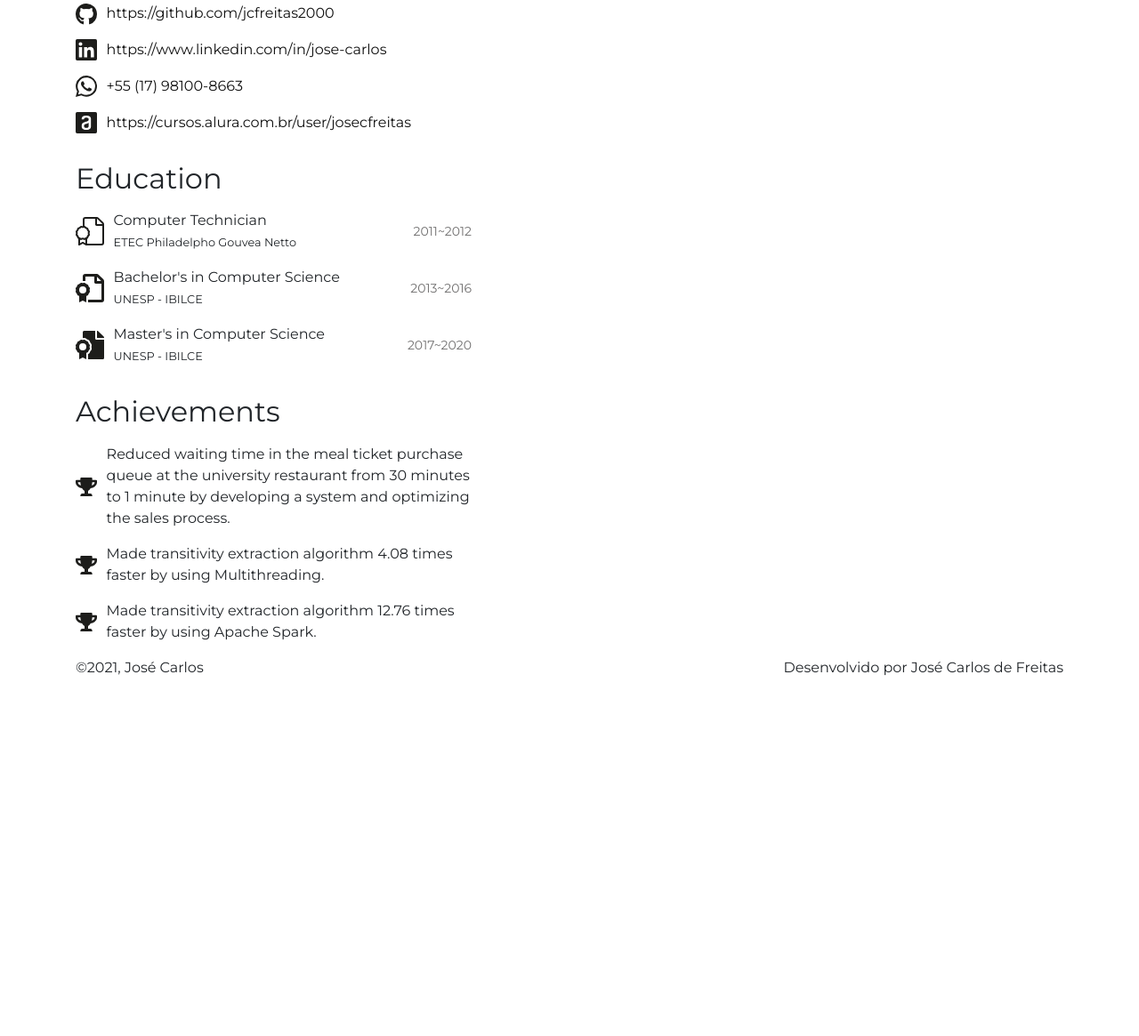
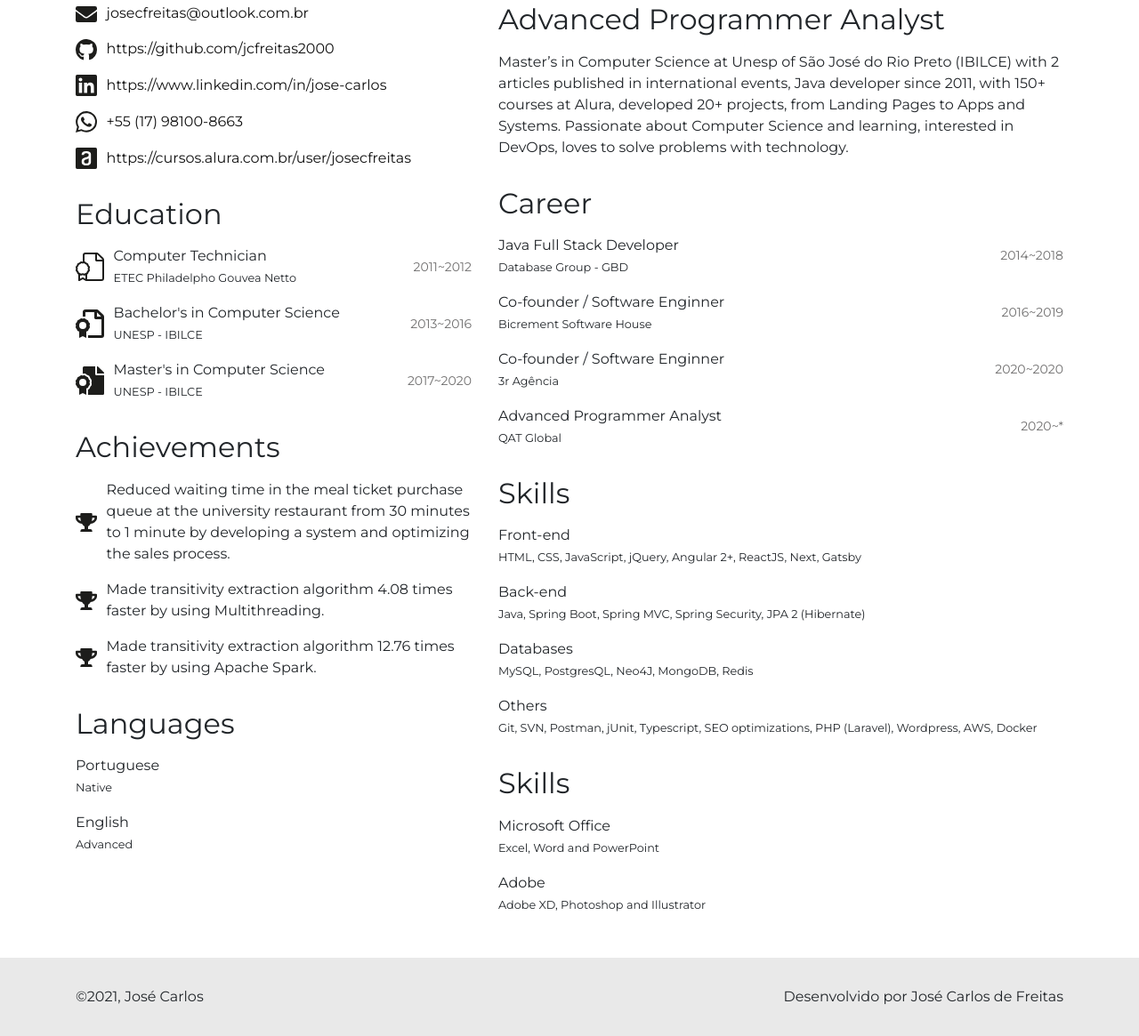
Before and after one commit to josecfreitas/cv, a Gatsby site: page / in a window 1280 px wide. Shown: the part 160-1325 px from the top of the page at 89% size. Before the commit the page ends 923 px from the top, so only its background shows below. Built offline with nearby package versions, Linux system fonts and the light colour scheme; Gatsby itself is replaced by a stand-in of ours.

Commit message:
bio, carrer, skills, other skills and footer

```diff
--- /dev/null
+++ b/src/components/cv-bio.js
@@ -0,0 +1,18 @@
+import React from "react"
+import CvSectionTitle from "./cv-section-title"
+
+const CvBio = () => (
+	<>
+		<CvSectionTitle>Advanced Programmer Analyst</CvSectionTitle>
+		<p>
+			Master’s in Computer Science at Unesp of São José do Rio Preto
+			(IBILCE) with 2 articles published in international events, Java
+			developer since 2011, with 150+ courses at Alura, developed 20+
+			projects, from Landing Pages to Apps and Systems. Passionate about
+			Computer Science and learning, interested in DevOps, loves to solve
+			problems with technology.
+		</p>
+	</>
+)
+
+export default CvBio
--- /dev/null
+++ b/src/components/cv-career.js
@@ -0,0 +1,25 @@
+import React from "react"
+import CvSectionTitle from "./cv-section-title"
+import CvLiWithSvg from "./cv-li-with-svg"
+
+const CvCareer = () => (
+	<>
+		<CvSectionTitle>Career</CvSectionTitle>
+		<ul className="list-unstyled">
+			<CvLiWithSvg subtitle="Database Group - GBD" startEnd="2014~2018">
+				Java Full Stack Developer
+			</CvLiWithSvg>
+			<CvLiWithSvg subtitle="Bicrement Software House" startEnd="2016~2019">
+				Co-founder / Software Enginner
+			</CvLiWithSvg>
+			<CvLiWithSvg subtitle="3r Agência" startEnd="2020~2020">
+				Co-founder / Software Enginner
+			</CvLiWithSvg>
+			<CvLiWithSvg subtitle="QAT Global" startEnd="2020~*">
+				Advanced Programmer Analyst
+			</CvLiWithSvg>
+		</ul>
+	</>
+)
+
+export default CvCareer
--- a/src/components/cv-education.js
+++ b/src/components/cv-education.js
@@ -1,37 +1,14 @@
 import React from "react"
 import CvSectionTitle from "./cv-section-title"
 import CvLiWithSvg from "./cv-li-with-svg"
-import styled from "styled-components"
 
 import SvgEducation1 from "../assets/svg/education1.svg"
 import SvgEducation2 from "../assets/svg/education2.svg"
 import SvgEducation3 from "../assets/svg/education3.svg"
 
-const CustomDiv = styled.div`
-	width: 100%;
-	display: flex;
-	justify-content: space-between;
-	align-items: center;
-`
-
-const Degree = styled.span`
-	display: block;
-`
-
-const StartEnd = styled.span`
-	color: #706f6f;
-	font-size: 14px;
-`
-
 const EducationItem = ({ svg, degree, school, startEnd }) => (
-	<CvLiWithSvg svg={svg}>
-		<CustomDiv>
-			<div>
-				<Degree>{degree}</Degree>
-				<small>{school}</small>
-			</div>
-			<StartEnd>{startEnd}</StartEnd>
-		</CustomDiv>
+	<CvLiWithSvg svg={svg} subtitle={school} startEnd={startEnd}>
+		{degree}
 	</CvLiWithSvg>
 )
 
--- /dev/null
+++ b/src/components/cv-languages.js
@@ -0,0 +1,19 @@
+import React from "react"
+import CvSectionTitle from "./cv-section-title"
+import CvLiWithSvg from "./cv-li-with-svg"
+
+const CvLanguages = () => (
+	<>
+		<CvSectionTitle>Languages</CvSectionTitle>
+		<ul className="list-unstyled">
+			<CvLiWithSvg subtitle="Native">
+				Portuguese
+			</CvLiWithSvg>
+			<CvLiWithSvg subtitle="Advanced">
+				English
+			</CvLiWithSvg>
+		</ul>
+	</>
+)
+
+export default CvLanguages
--- a/src/components/cv-li-with-svg.js
+++ b/src/components/cv-li-with-svg.js
@@ -9,10 +9,32 @@
 	margin-bottom: 1rem;
 `
 
-const CvLiWithSvg = ({ svg, children }) => (
+const CustomDiv = styled.div`
+	width: 100%;
+	display: flex;
+	justify-content: space-between;
+	align-items: center;
+`
+
+const Text = styled.span`
+	display: block;
+`
+
+const StartEnd = styled.span`
+	color: #706f6f;
+	font-size: 14px;
+`
+
+const CvLiWithSvg = ({ svg, children, subtitle, startEnd }) => (
 	<CustomLi>
-		<div>{svg}</div>
-		{children}
+		{svg ? <div>{svg}</div> : <></>}
+		<CustomDiv>
+			<div>
+				<Text>{children}</Text>
+				<small>{subtitle}</small>
+			</div>
+			<StartEnd>{startEnd}</StartEnd>
+		</CustomDiv>
 	</CustomLi>
 )
 
--- /dev/null
+++ b/src/components/cv-other-skills.js
@@ -0,0 +1,19 @@
+import React from "react"
+import CvSectionTitle from "./cv-section-title"
+import CvLiWithSvg from "./cv-li-with-svg"
+
+const CvOtherSkills = () => (
+	<>
+		<CvSectionTitle>Skills</CvSectionTitle>
+		<ul className="list-unstyled">
+			<CvLiWithSvg subtitle="Excel, Word and PowerPoint">
+				Microsoft Office
+			</CvLiWithSvg>
+			<CvLiWithSvg subtitle="Adobe XD, Photoshop and Illustrator">
+				Adobe
+			</CvLiWithSvg>
+		</ul>
+	</>
+)
+
+export default CvOtherSkills
--- a/src/components/cv-section-title.js
+++ b/src/components/cv-section-title.js
@@ -2,7 +2,10 @@
 import styled from "styled-components"
 
 const CustomH2 = styled.h2`
-	margin: 1em 0 0.5em;
+	&:not(:first-child) {
+		margin-top: 1em;
+	}
+	margin-bottom: 0.5em;
 `
 
 const CvSectionTitle = ({ children }) => <CustomH2>{children}</CustomH2>
--- /dev/null
+++ b/src/components/cv-skills.js
@@ -0,0 +1,25 @@
+import React from "react"
+import CvSectionTitle from "./cv-section-title"
+import CvLiWithSvg from "./cv-li-with-svg"
+
+const CvSkills = () => (
+	<>
+		<CvSectionTitle>Skills</CvSectionTitle>
+		<ul className="list-unstyled">
+			<CvLiWithSvg subtitle="HTML, CSS, JavaScript, jQuery, Angular 2+, ReactJS, Next, Gatsby">
+				Front-end
+			</CvLiWithSvg>
+			<CvLiWithSvg subtitle="Java, Spring Boot, Spring MVC, Spring Security, JPA 2 (Hibernate)">
+				Back-end
+			</CvLiWithSvg>
+			<CvLiWithSvg subtitle="MySQL, PostgresQL, Neo4J, MongoDB, Redis">
+				Databases
+			</CvLiWithSvg>
+			<CvLiWithSvg subtitle="Git, SVN, Postman, jUnit, Typescript, SEO optimizations, PHP (Laravel), Wordpress, AWS, Docker">
+				Others
+			</CvLiWithSvg>
+		</ul>
+	</>
+)
+
+export default CvSkills
--- a/src/components/cv-title.js
+++ b/src/components/cv-title.js
@@ -3,6 +3,11 @@
 
 const CustomH1 = styled.h1`
 	font-size: 96px;
+  margin-bottom: 0.5em;
+
+  	@media(max-width: 768px) {
+	  	font-size: 48px;
+	}
 `
 
 const CvTitle = ({ children }) => <CustomH1>{children}</CustomH1>
--- a/src/components/layout/footer.js
+++ b/src/components/layout/footer.js
@@ -1,18 +1,24 @@
 import React from "react"
 import { Container } from "react-bootstrap"
 
+import styled from "styled-components"
+
+const CustomFooter = styled.footer`
+	padding: 2rem 0;
+  	margin-top: 2rem;
+	background-color: #e9e9e9;
+`
+
 const Footer = () => {
 	return (
-		<footer>
+		<CustomFooter>
 			<Container>
 				<div className="d-flex justify-content-between">
 					<span>©{new Date().getFullYear()}, José Carlos</span>
-					<span>
-						Desenvolvido por José Carlos de Freitas
-					</span>
+					<span>Desenvolvido por José Carlos de Freitas</span>
 				</div>
 			</Container>
-		</footer>
+		</CustomFooter>
 	)
 }
 
--- a/src/components/layout/layout.js
+++ b/src/components/layout/layout.js
@@ -6,7 +6,7 @@
 	return (
 		<Fragment>
 			<main>{children}</main>
-			<Footer></Footer>
+			<Footer />
 		</Fragment>
 	)
 }
--- a/src/pages/index.js
+++ b/src/pages/index.js
@@ -7,6 +7,11 @@
 import CvEducation from "../components/cv-education"
 import CvAchievements from "../components/cv-achievements"
 import CvTitle from "../components/cv-title"
+import CvBio from "../components/cv-bio"
+import CvCareer from "../components/cv-career"
+import CvSkills from "../components/cv-skills"
+import CvLanguages from "../components/cv-languages"
+import CvOtherSkills from "../components/cv-other-skills"
 
 const IndexPage = () => (
 	<Layout>
@@ -18,12 +23,15 @@
 					<CvLinks />
 					<CvEducation />
 					<CvAchievements />
+					<CvLanguages />
 				</Col>
 				<Col md={7}>
-
+					<CvBio />
+					<CvCareer />
+					<CvSkills />
+					<CvOtherSkills />
 				</Col>
 			</Row>
-
 		</Container>
 	</Layout>
 )
```
